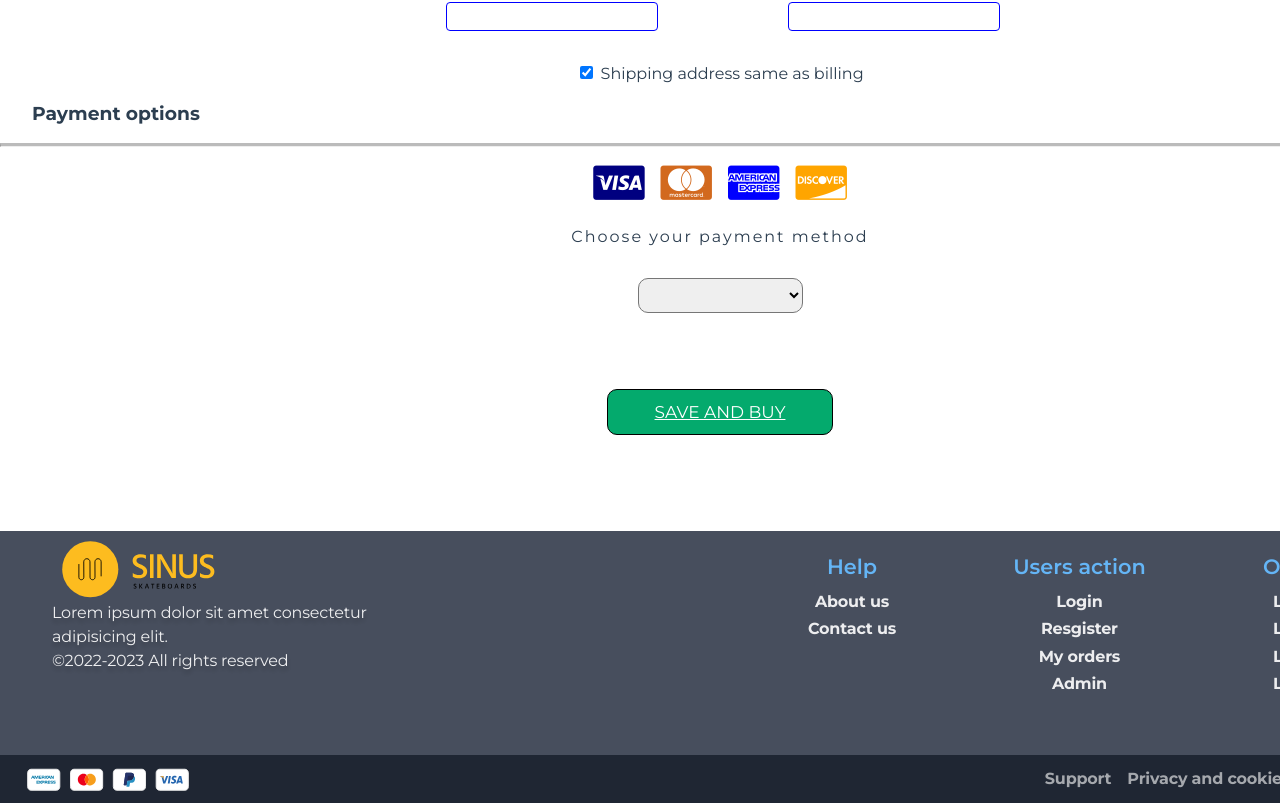
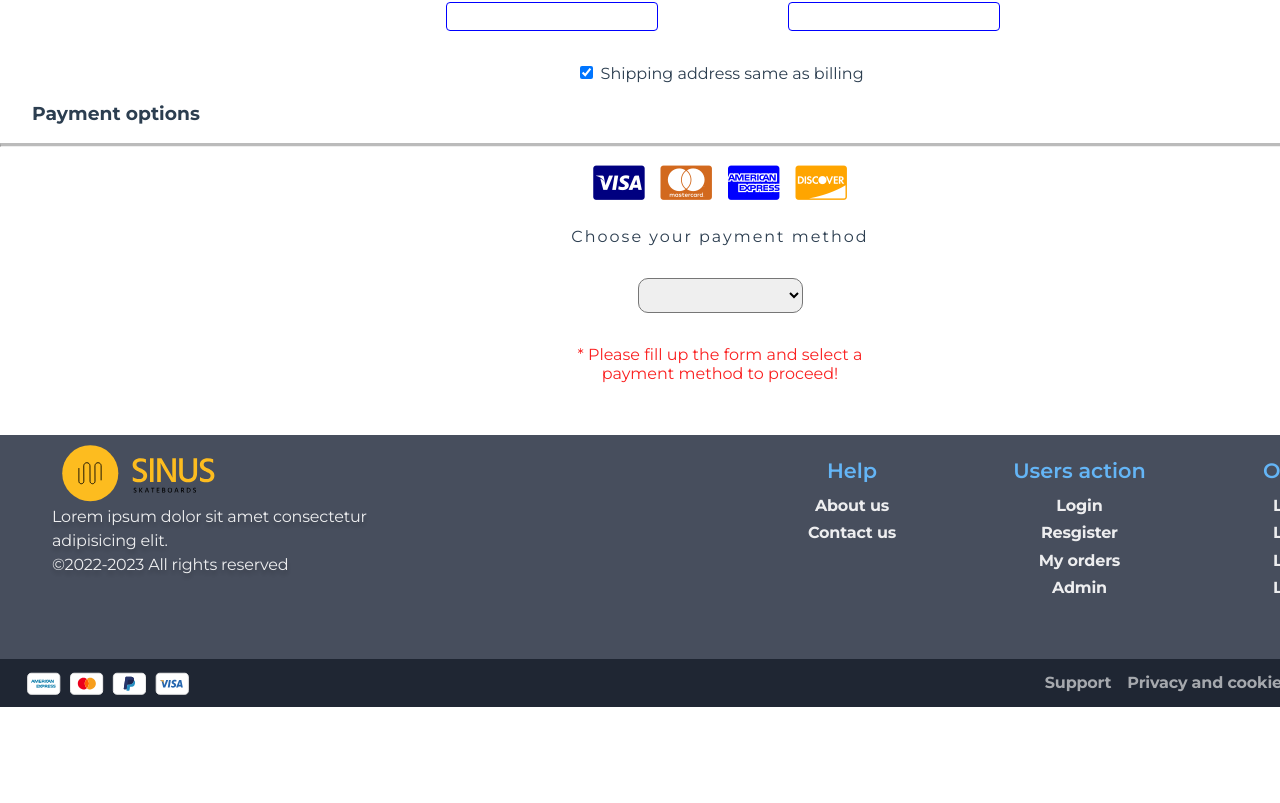
Before and after one commit to theodorwill/Slutprojekt-Sinus-Webshop, a Vue app: page /checkout in a window 1280 px wide. Shown: the part 695-1498 px from the top of the page. After the commit the page ends 1402 px from the top, so only its background shows below. Built offline with nearby package versions, Linux system fonts and the light colour scheme; no server answers.

Commit message:
Alternative verson of project

```diff
--- a/src/store/index.js
+++ b/src/store/index.js
@@ -26,7 +26,7 @@ export default new Vuex.Store({
     start: 0,
     end: 10,
     user: [],
-    delivery: "",
+    delivery: {},
     images:["sinus-skateboard-logo.png"],
     productCategory: ['cap', 'hoodie', 'wheel', 'skateboard', 'totebag'],
     productTitle: ['Ash', 'Green', 'Blue', 'Red', 'Fire'],
--- a/src/views/Checkout.vue
+++ b/src/views/Checkout.vue
@@ -53,16 +53,6 @@
                 required
               />
             </div>
-            <!-- <div>
-              <label for="l-name">Last Name:</label>
-              <input
-                type="text"
-                name="l-name"
-                placeholder="Last Name"
-                v-model="userInfo.lastName"
-                required
-              />
-            </div> -->
           </div>
           <div class="street">
             <label for="name">Street</label>
@@ -120,23 +110,23 @@
             <option value="express">EXPRESS</option>
             <option value="discovery">DISCOVERY</option>
           </select>
+
           <router-link
             to="/user"
-            v-if="customerLoged == true"
+            v-if="customerLoged && !errorAddres"
             class="btn"
             @click.native="setOrder"
             >SAVE AND BUY
           </router-link>
 
-          <router-link
+          <router-link class="order" v-if="!errorAddres && !customerLoged"
             to="/orders"
-            class="btn"
-            @click.native="fetchDelvAddress(userInfo)"
-            v-else
-            >SAVE AND BUY
+            @click.native="fetchDelvAddress(userInfo)" >Confirm purchase
           </router-link>
+          <p :class="displayMgs">* Please fill up the form and select a payment method to proceed!</p>
         </div>
       </section>
+
     </div>
   </div>
 </template>
@@ -166,6 +156,19 @@ export default {
 
   computed: {
     ...mapGetters(["customerLoged", "ids"]),
+
+    errorAddres(){
+     let error = 0;
+     this.userInfo.name == '' || this.userInfo.email == '' || this.userInfo.address.street == '' || this.userInfo.address.city == '' || this.userInfo.address.street == '' || this.userInfo.address.zip == '' || this.userInfo.payMthods == '' ? error++ : '';
+
+      console.log("add products errors nr " + error);
+      return error > 0 ? true : false;
+
+    },
+
+    displayMgs(){
+      return this.errorAddres ? 'show-mgs-true' : 'show-mgs-false'
+    }
   },
 
   methods: {
@@ -364,19 +367,47 @@ hr.solid {
     padding: 8px 32px;
     border-radius: 10px;
   }
+
+  .border-color{
+    border: 1px solid red ;
+  }
+
   a {
     background-color: #04aa6d;
     color: white;
     padding: 12px;
-    margin: 60px 0px;
+    margin: 20px 0px;
     border: 1px solid black;
     width: 200px;
     border-radius: 10px;
     cursor: pointer;
-    font-size: 17px;
+    text-decoration: none;
     &:hover {
       background-color: #45a049;
     }
+
+    a.order{
+      background-color: #04aa6d;
+    color: white;
+    padding: 12px;
+    margin: 20px 0px;
+    border: 1px solid black;
+    width: 200px;
+    border-radius: 10px;
+    cursor: pointer;
+    text-decoration: none;
+    &:hover {
+      background-color: #45a049;
+    }
+    }
+  }
+  .show-mgs-true{
+    text-align: center;
+    color: #fa2121;
+  }
+
+  .show-mgs-false{
+    display: none;
   }
 }
 </style>
--- a/src/views/RandomUserOrders.vue
+++ b/src/views/RandomUserOrders.vue
@@ -41,11 +41,11 @@
         </tr>
         <tr>
           <th>Shipping street:</th>
-          <td>81</td>
+          <td>Norutberg 12</td>
         </tr>
         <tr>
           <th>Shipping zip:</th>
-          <td>12</td>
+          <td>234 56</td>
         </tr>
         <tr>
           <th>Products:</th>
```
